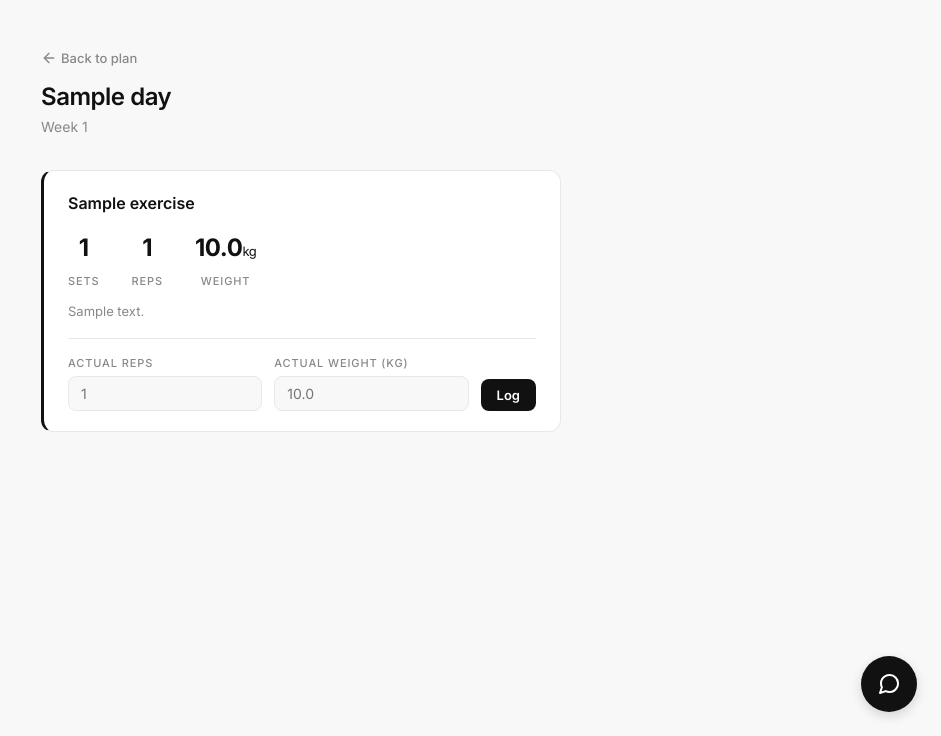
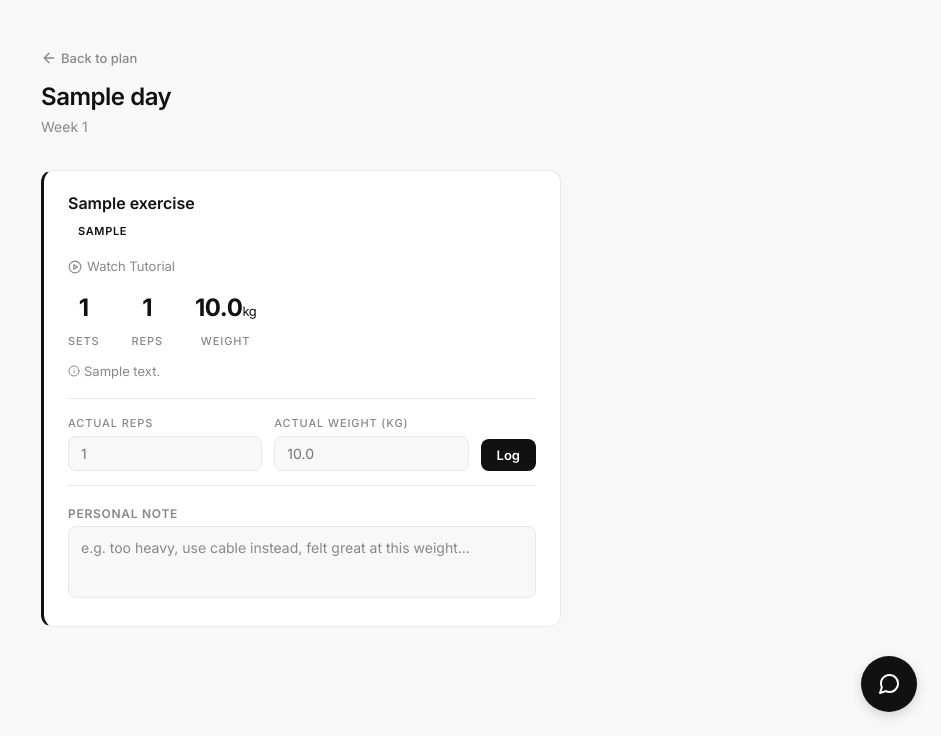
Before and after one commit to morganedmondson/forgefit, a Flask app: page /workout/day/1 in a window 1280 px wide. Shown: the part 64-800 px from the top of the page, without its empty margins (339-1280 px from the left). Run offline with Flask 3, Linux system fonts and the light colour scheme; a user stored in the database is signed in; tables that the repository leaves empty hold one stand-in row (values such as "Sample post"); some libraries are stand-ins or nearby versions.

Commit message:
Add gym equipment, muscle badges, tutorial links, and exercise notes
- Onboarding: free-text gym equipment field so AI can give machine-specific
  setup guidance (bench angle, seat position, cable attachment etc.)
- Muscle group badges: colour-coded pill per exercise card (chest/back/legs/
  shoulders/arms/core/glutes/full_body) populated by AI
- Tutorial links: "Watch Tutorial" button on every exercise card linking to a
  YouTube search — zero API dependencies
- Exercise notes: personal textarea per exercise that persists across weeks
  by user + exercise name (ExerciseNote model); notes are fed into AI for
  next-week plan generation
- DB migration: ALTER TABLE for new gym_equipment and muscle_group columns

Co-Authored-By: Claude Sonnet 4.6 <noreply@anthropic.com>

```diff
--- a/routes/profile.py
+++ b/routes/profile.py
@@ -23,6 +23,7 @@ def onboarding():
                 "bench_1rm": float(request.form["bench_1rm"]),
                 "deadlift_1rm": float(request.form["deadlift_1rm"]),
                 "ohp_1rm": float(request.form["ohp_1rm"]),
+                "gym_equipment": request.form.get("gym_equipment", "").strip(),
             }
         except (KeyError, ValueError):
             flash("Please fill in all fields with valid numbers.", "error")
@@ -71,6 +72,7 @@ def edit():
             profile.bench_1rm = float(request.form["bench_1rm"])
             profile.deadlift_1rm = float(request.form["deadlift_1rm"])
             profile.ohp_1rm = float(request.form["ohp_1rm"])
+            profile.gym_equipment = request.form.get("gym_equipment", "").strip()
             db.session.commit()
         except (KeyError, ValueError):
             flash("Please fill in all fields with valid numbers.", "error")
@@ -87,6 +89,7 @@ def edit():
             "bench_1rm": profile.bench_1rm,
             "deadlift_1rm": profile.deadlift_1rm,
             "ohp_1rm": profile.ohp_1rm,
+            "gym_equipment": profile.gym_equipment or "",
         }
 
         try:
--- a/routes/workout.py
+++ b/routes/workout.py
@@ -6,7 +6,7 @@ from flask import Blueprint, render_template, redirect, url_for, flash, request,
 from flask_login import login_required, current_user
 
 from app import db
-from models import WorkoutPlan, WorkoutLog, Exercise
+from models import WorkoutPlan, WorkoutLog, Exercise, ExerciseNote
 from ai_engine import generate_plan_with_ai, save_plan_to_db, plan_to_dict_with_logs
 
 workout_bp = Blueprint("workout", __name__, url_prefix="/workout")
@@ -57,7 +57,21 @@ def day(day_index):
     ).all()
     logged_map = {log.exercise_id: log for log in logs}
 
-    return render_template("workout/day.html", day=workout_day, plan=latest_plan, logged_map=logged_map)
+    # Get user notes for exercises in this day
+    exercise_names = [ex.name.lower().strip() for ex in workout_day.exercises]
+    user_notes = ExerciseNote.query.filter(
+        ExerciseNote.user_id == current_user.id,
+        ExerciseNote.exercise_name.in_(exercise_names),
+    ).all()
+    notes_map = {n.exercise_name: n.note for n in user_notes}
+
+    return render_template(
+        "workout/day.html",
+        day=workout_day,
+        plan=latest_plan,
+        logged_map=logged_map,
+        notes_map=notes_map,
+    )
 
 
 @workout_bp.route("/log", methods=["POST"])
@@ -93,6 +107,41 @@ def log_exercise():
             actual_weight_kg=float(actual_weight_kg),
         )
         db.session.add(log)
+
+    db.session.commit()
+    return jsonify({"success": True})
+
+
+@workout_bp.route("/note", methods=["POST"])
+@login_required
+def save_note():
+    data = request.get_json()
+    if not data:
+        return jsonify({"error": "No data provided"}), 400
+
+    exercise_name = data.get("exercise_name", "").strip().lower()
+    note = data.get("note", "").strip()
+
+    if not exercise_name:
+        return jsonify({"error": "Missing exercise name"}), 400
+
+    # Upsert: update if exists, create if not
+    existing = ExerciseNote.query.filter_by(
+        user_id=current_user.id,
+        exercise_name=exercise_name,
+    ).first()
+
+    if existing:
+        existing.note = note
+        from datetime import datetime
+        existing.updated_at = datetime.utcnow()
+    elif note:  # Only create if there's actually a note
+        new_note = ExerciseNote(
+            user_id=current_user.id,
+            exercise_name=exercise_name,
+            note=note,
+        )
+        db.session.add(new_note)
 
     db.session.commit()
     return jsonify({"success": True})
@@ -196,6 +245,10 @@ def next_week():
     next_week_num = current_week + 1
 
     profile = current_user.profile
+    # Fetch all user exercise notes for AI context
+    all_notes = ExerciseNote.query.filter_by(user_id=current_user.id).all()
+    exercise_notes = {n.exercise_name: n.note for n in all_notes}
+
     data = {
         "height_cm": profile.height_cm,
         "weight_kg": profile.weight_kg,
@@ -206,6 +259,8 @@ def next_week():
         "bench_1rm": profile.bench_1rm,
         "deadlift_1rm": profile.deadlift_1rm,
         "ohp_1rm": profile.ohp_1rm,
+        "gym_equipment": profile.gym_equipment or "",
+        "exercise_notes": exercise_notes,
     }
 
     previous_plan = plan_to_dict_with_logs(latest_plan, current_user.id) if latest_plan else None
--- a/static/app.js
+++ b/static/app.js
@@ -285,6 +285,19 @@ function updateTotals(cal, pro, carbs, fat) {
     add("total-fat", fat);
 }
 
+/* Exercise Notes */
+function saveExerciseNote(exerciseId, exerciseName) {
+    var textarea = document.getElementById("note-" + exerciseId);
+    if (!textarea) return;
+    var note = textarea.value;
+    fetch("/workout/note", {
+        method: "POST",
+        headers: { "Content-Type": "application/json" },
+        body: JSON.stringify({ exercise_id: exerciseId, exercise_name: exerciseName, note: note }),
+    });
+    // Silent save on blur — no feedback needed
+}
+
 // Close food search dropdown when clicking outside
 document.addEventListener("click", function (e) {
     var wrap = document.querySelector(".food-search-wrap");
--- a/static/style.css
+++ b/static/style.css
@@ -373,6 +373,85 @@ h1, h2, h3, h4, h5, h6 {
 .gym-log-field input:focus { border-color: var(--text); }
 .gym-log-btn { white-space: nowrap; }
 
+/* Muscle badges */
+.muscle-badge {
+    display: inline-block;
+    padding: 3px 10px;
+    border-radius: 20px;
+    font-size: 11px;
+    font-weight: 600;
+    text-transform: uppercase;
+    letter-spacing: 0.06em;
+    line-height: 1.6;
+}
+.muscle-chest { background: #FFF0F0; color: #C0392B; }
+.muscle-back { background: #EBF5FB; color: #1A5276; }
+.muscle-legs { background: #EAFAF1; color: #1E8449; }
+.muscle-shoulders { background: #FEFBEA; color: #9A7D0A; }
+.muscle-arms { background: #F5EEF8; color: #6C3483; }
+.muscle-core { background: #FEF9E7; color: #B7770D; }
+.muscle-glutes { background: #F9EBEA; color: #922B21; }
+.muscle-full_body { background: #EAF4FB; color: #154360; }
+.muscle-cardio { background: #F0F9F0; color: #1A6622; }
+
+/* Tutorial link */
+.gym-tutorial-btn {
+    display: inline-flex;
+    align-items: center;
+    gap: 5px;
+    font-size: 0.8125rem;
+    color: var(--text-muted);
+    text-decoration: none;
+    margin-bottom: 12px;
+    transition: color 0.15s ease;
+}
+.gym-tutorial-btn:hover { color: var(--text); }
+.gym-tutorial-btn svg { width: 14px; height: 14px; flex-shrink: 0; }
+
+/* Setup notes (machine guidance) */
+.gym-setup-notes {
+    display: flex;
+    align-items: flex-start;
+    gap: 8px;
+    background: var(--bg);
+    border: 1px solid var(--border);
+    border-radius: 8px;
+    padding: 10px 12px;
+    margin-bottom: 14px;
+    font-size: 0.8125rem;
+    color: var(--text-muted);
+    line-height: 1.5;
+}
+.gym-setup-notes svg { width: 14px; height: 14px; flex-shrink: 0; margin-top: 2px; }
+
+/* User exercise notes */
+.gym-user-notes { margin-top: 14px; border-top: 1px solid var(--border); padding-top: 14px; }
+.gym-user-notes-label {
+    font-size: 0.75rem;
+    font-weight: 600;
+    text-transform: uppercase;
+    letter-spacing: 0.06em;
+    color: var(--text-muted);
+    margin-bottom: 6px;
+}
+.gym-user-notes textarea {
+    width: 100%;
+    padding: 10px 12px;
+    background: var(--bg);
+    border: 1px solid var(--border);
+    border-radius: 8px;
+    color: var(--text);
+    font-family: 'Inter', sans-serif;
+    font-size: 0.875rem;
+    line-height: 1.5;
+    resize: none;
+    outline: none;
+    transition: border-color 0.15s ease;
+    min-height: 72px;
+}
+.gym-user-notes textarea:focus { border-color: var(--text); }
+.gym-user-notes textarea::placeholder { color: var(--text-muted); }
+
 /* Progress page */
 .progress-page { max-width: 800px; margin: 0 auto; }
 .progress-controls { margin-bottom: 24px; max-width: 300px; }
--- a/templates/workout/day.html
+++ b/templates/workout/day.html
@@ -11,12 +11,27 @@
     <div class="gym-exercises">
         {% for ex in day.exercises %}
         <div class="gym-card {% if ex.is_compound %}gym-card-compound{% endif %}" id="exercise-{{ ex.id }}">
+
+            <!-- Header: name + muscle badge + logged status -->
             <div class="gym-card-top">
-                <div class="gym-card-name">{{ ex.name }}</div>
+                <div>
+                    <div class="gym-card-name">{{ ex.name }}</div>
+                    {% if ex.muscle_group %}
+                        <span class="muscle-badge muscle-{{ ex.muscle_group }}">{{ ex.muscle_group | replace('_', ' ') | title }}</span>
+                    {% endif %}
+                </div>
                 {% if logged_map.get(ex.id) %}
                     <span class="gym-logged-badge"><i data-feather="check-circle" style="width:16px;height:16px;"></i> Logged</span>
                 {% endif %}
             </div>
+
+            <!-- Tutorial link -->
+            <a href="https://www.youtube.com/results?search_query={{ ex.name | urlencode }}+how+to+tutorial"
+               target="_blank" rel="noopener" class="gym-tutorial-btn">
+                <i data-feather="play-circle" style="width:14px;height:14px;"></i> Watch Tutorial
+            </a>
+
+            <!-- Sets / Reps / Weight -->
             <div class="gym-card-details">
                 <div class="gym-stat">
                     <span class="gym-stat-value">{{ ex.sets }}</span>
@@ -31,9 +46,13 @@
                     <span class="gym-stat-label">Weight</span>
                 </div>
             </div>
+
+            <!-- AI setup notes (e.g. bench angle, machine settings) -->
             {% if ex.notes %}
-                <div class="gym-card-notes">{{ ex.notes }}</div>
+                <div class="gym-card-notes"><i data-feather="info" style="width:12px;height:12px;vertical-align:-1px;margin-right:4px;"></i>{{ ex.notes }}</div>
             {% endif %}
+
+            <!-- Log actual reps/weight -->
             <div class="gym-log-form">
                 <div class="gym-log-inputs">
                     <div class="gym-log-field">
@@ -51,6 +70,16 @@
                     {{ 'Update' if logged_map.get(ex.id) else 'Log' }}
                 </button>
             </div>
+
+            <!-- Personal note — persists across weeks and feeds into AI -->
+            <div class="gym-user-notes">
+                <label class="gym-user-notes-label">Personal note</label>
+                <textarea id="note-{{ ex.id }}"
+                          placeholder="e.g. too heavy, use cable instead, felt great at this weight..."
+                          onblur="saveExerciseNote({{ ex.id }}, this.dataset.name)">{{ notes_map.get(ex.name.lower(), '') }}</textarea>
+                <script>document.getElementById('note-{{ ex.id }}').dataset.name = {{ ex.name | tojson }};</script>
+            </div>
+
         </div>
         {% endfor %}
     </div>
```
Also changed, not shown: ai_engine.py (+32 -5 lines), app.py (+17 -0 lines), models.py (+12 -0 lines), templates/profile/onboarding.html (+11 -0 lines).
